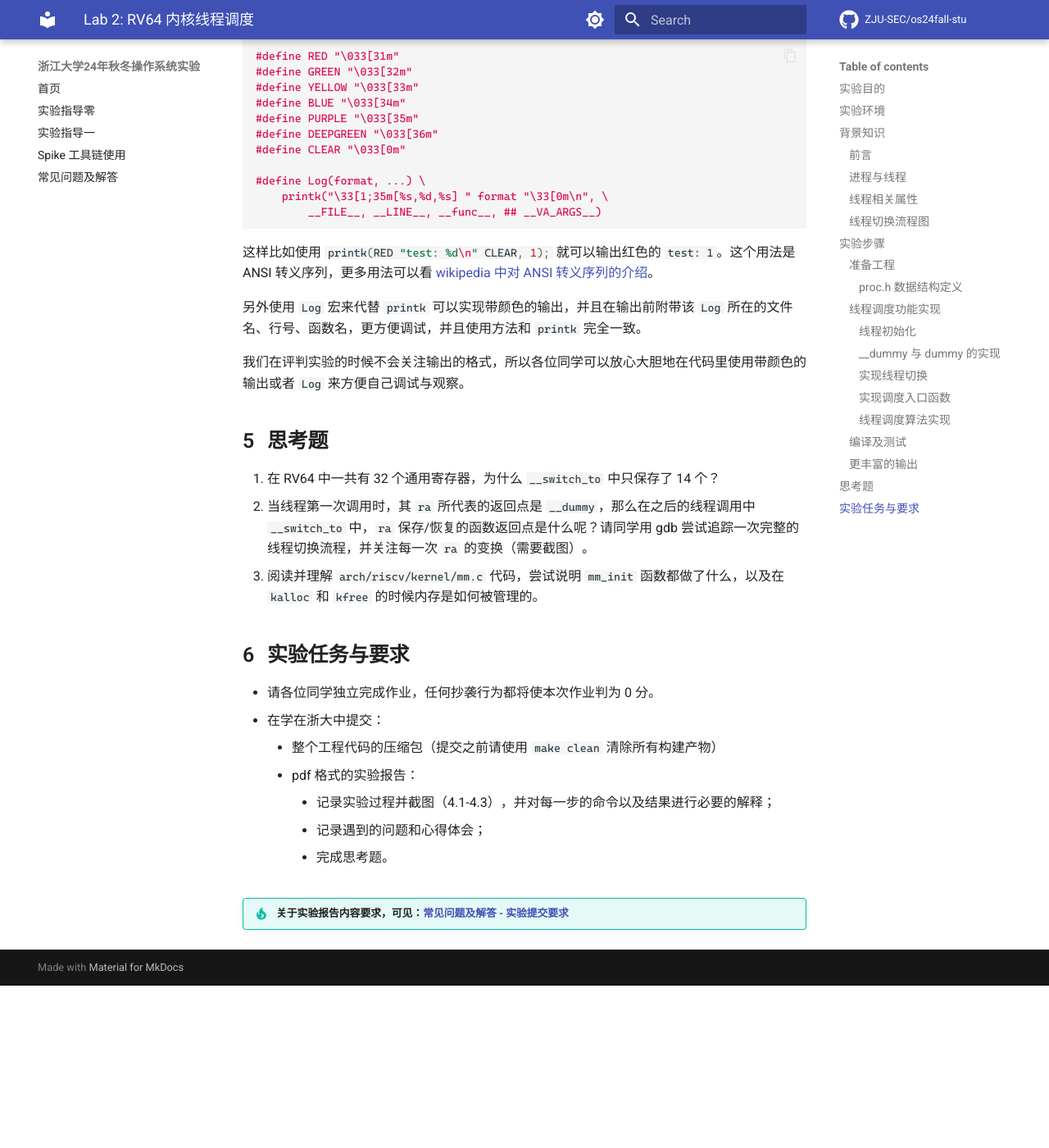
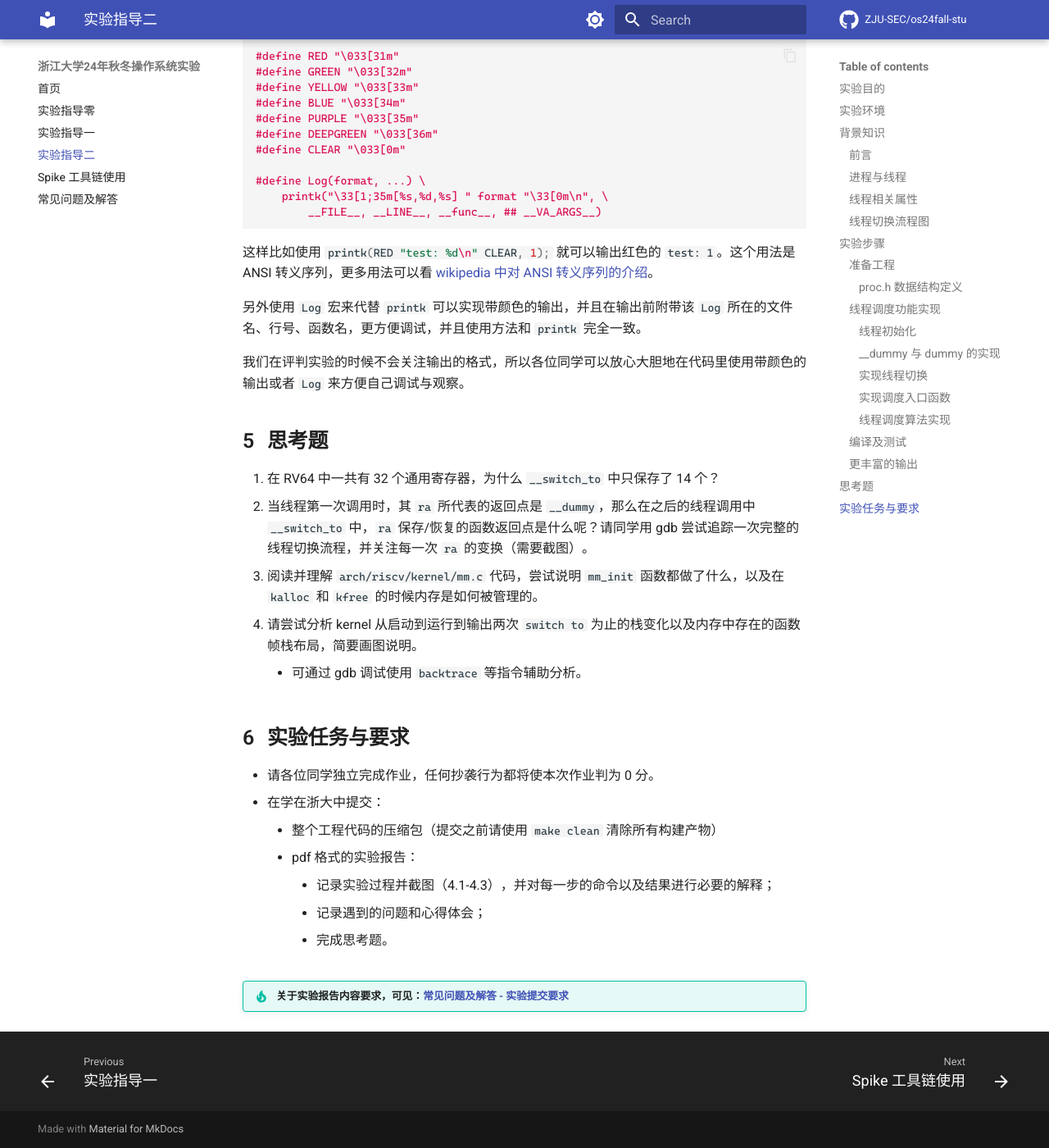
Before and after one commit to ZJU-SEC/os24fall-stu, an MkDocs documentation site: the page built from docs/lab2.md, in a window 1280 px wide and 1400 px high, scrolled down 9566 px. Shown: the whole window at 82% size. Built offline with MkDocs 1.6.1 and Material for MkDocs 9.7.7, drawn with Linux system fonts in a browser that asks for light colours; some web fonts are replaced; comment, search, counter and statistics services are not loaded; before the commit the page ends 10768 px from its top, so only the background shows below that; some of the changed text lies outside the part shown.

Commit message:
docs: add lab2 question and pre-release lab2

```diff
--- a/docs/lab2.md
+++ b/docs/lab2.md
@@ -1,6 +1,6 @@
 # Lab 2: RV64 内核线程调度
 
-!!! warning "本次实验尚未修改完成，偷跑有返工风险"
+!!! warning "本次实验尚未发布，偷跑有返工风险"
 
 ## 实验目的
 
@@ -545,6 +545,8 @@ void schedule() {
 1. 在 RV64 中一共有 32 个通用寄存器，为什么 `__switch_to` 中只保存了 14 个？
 2. 当线程第一次调用时，其 `ra` 所代表的返回点是 `__dummy`，那么在之后的线程调用中 `__switch_to` 中，`ra` 保存/恢复的函数返回点是什么呢？请同学用 gdb 尝试追踪一次完整的线程切换流程，并关注每一次 `ra` 的变换（需要截图）。
 3. 阅读并理解 `arch/riscv/kernel/mm.c` 代码，尝试说明 `mm_init` 函数都做了什么，以及在 `kalloc` 和 `kfree` 的时候内存是如何被管理的。
+4. 请尝试分析 kernel 从启动到运行到输出两次 `switch to` 为止的栈变化以及内存中存在的函数帧栈布局，简要画图说明。
+    - 可通过 gdb 调试使用 `backtrace` 等指令辅助分析。
 
 <!-- 3. 运行课堂 demo 的 `hello-lkm` 代码，回答下列问题:
 
--- a/mkdocs.yml
+++ b/mkdocs.yml
@@ -34,7 +34,7 @@ nav:
   - 首页: index.md
   - 实验指导零: lab0.md
   - 实验指导一: lab1.md
-  # - 实验指导二: lab2.md
+  - 实验指导二: lab2.md
   # - 实验指导三: lab3.md
   # - 实验指导四: lab4.md
   # - 实验指导五: lab5.md
```
